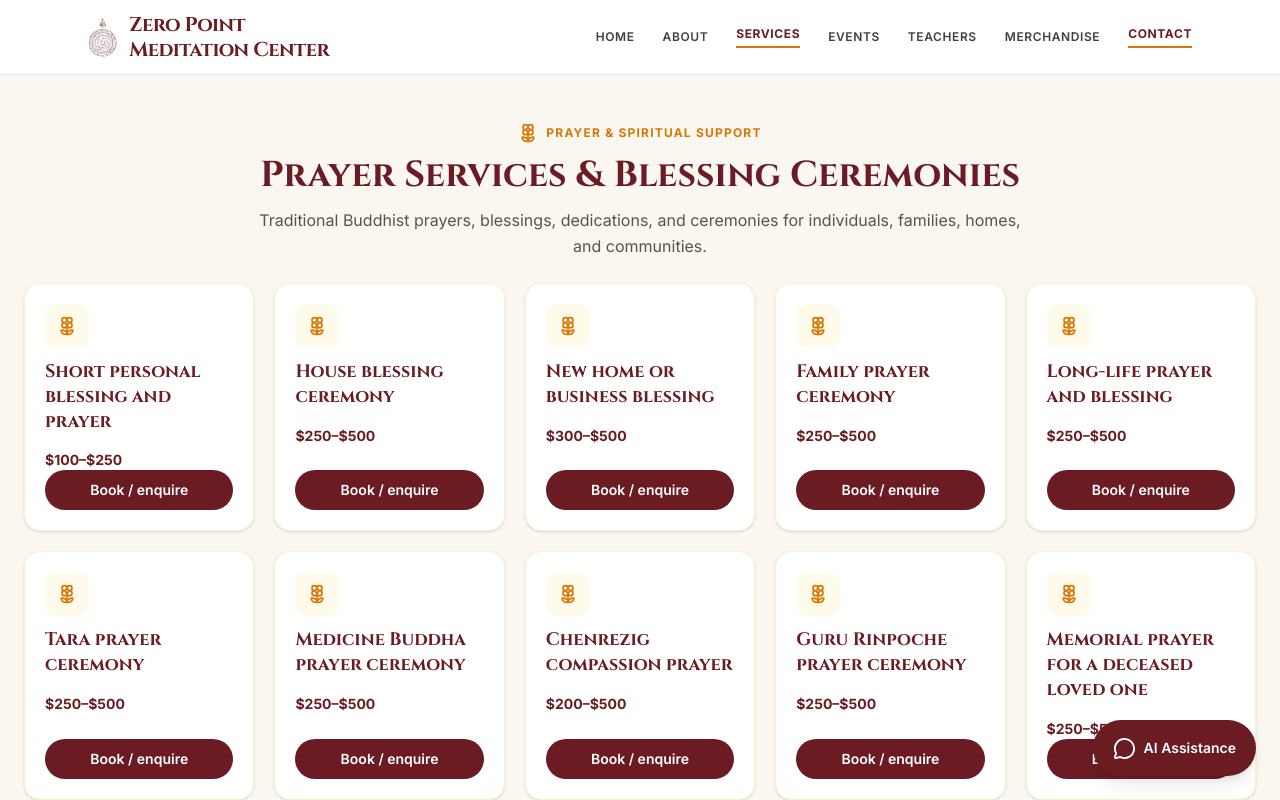
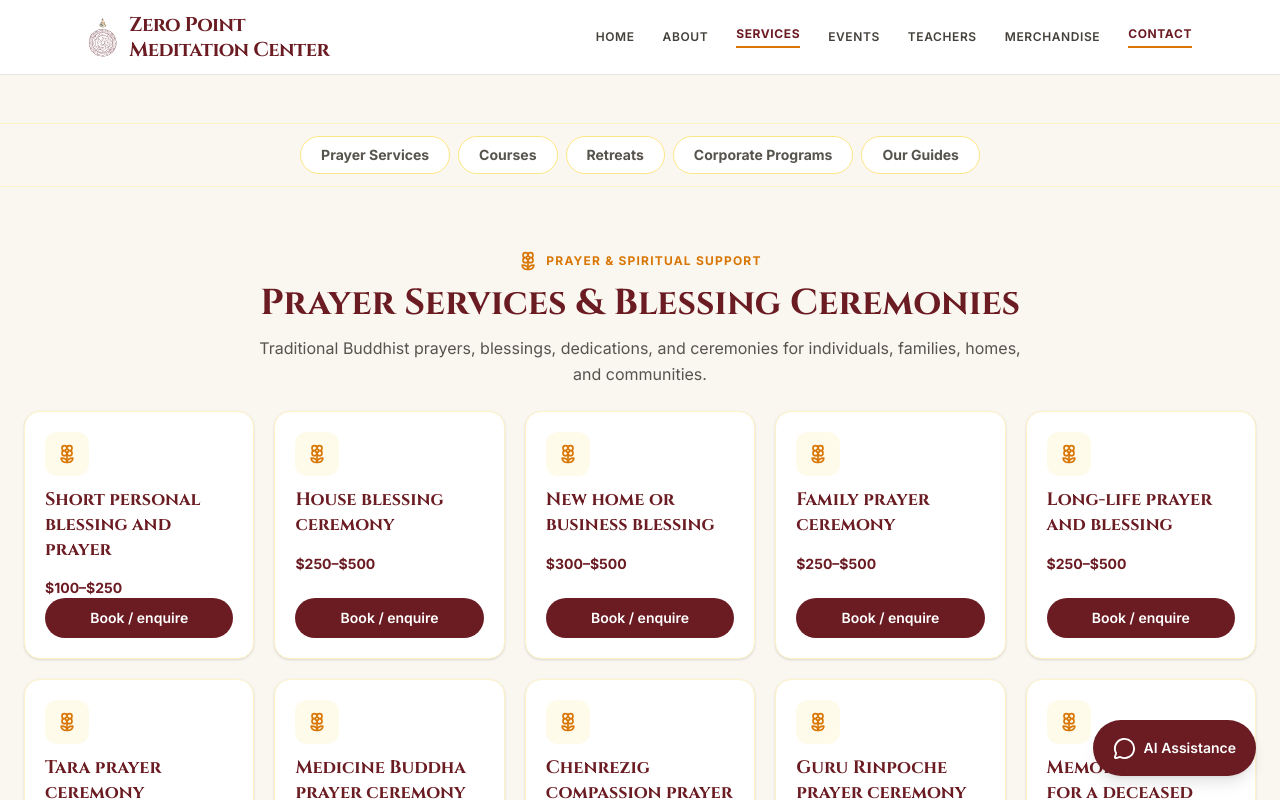
Before and after one commit to sherpaten/Zero-Point-Meditation-Center, a React (Vite) app in the folder zero-point-meditation/: page /services in a window 1280 px wide. Shown: the top 800 px of the page. Built offline with nearby package versions, Linux system fonts and the light colour scheme.

Commit message:
Add category navigation to services page

```diff
--- a/zero-point-meditation/src/pages/Services.jsx
+++ b/zero-point-meditation/src/pages/Services.jsx
@@ -62,9 +62,9 @@ const workplaceServices = [
   { name: 'Leadership and Reflective Practice Program', duration: '3 months', price: '$6,000–$12,000' },
 ];
 
-function ServiceSection({ eyebrow, title, description, icon, items, category }) {
+function ServiceSection({ id, eyebrow, title, description, icon, items, category }) {
   return (
-    <section className="space-y-6">
+    <section id={id} className="scroll-mt-32 space-y-6">
       <div className="mx-auto max-w-3xl space-y-3 text-center">
         <span className="inline-flex items-center gap-2 text-buddhist-gold font-bold text-xs uppercase tracking-widest">{icon}{eyebrow}</span>
         <h2 className="font-serif text-3xl sm:text-4xl font-bold text-buddhist-burgundy">{title}</h2>
@@ -126,7 +126,26 @@ export default function Services() {
         <meta name="twitter:description" content="Explore prayer ceremonies, Buddhist meditation courses, retreats, and workplace programs offered by Zero Point Meditation Center." />
       </Helmet>
 
+      <nav aria-label="Navigate service categories" className="sticky top-0 z-30 -mx-5 sm:-mx-6 px-5 sm:px-6 py-3 border-y border-amber-100 bg-[#FAF6F0]/95 backdrop-blur-md">
+        <div className="mx-auto flex max-w-5xl items-center justify-start sm:justify-center gap-2 overflow-x-auto">
+          {[
+            { label: 'Prayer Services', id: 'prayer-services' },
+            { label: 'Courses', id: 'courses' },
+            { label: 'Retreats', id: 'retreats' },
+            { label: 'Corporate Programs', id: 'corporate-programs' },
+            { label: 'Our Guides', id: 'our-guides' },
+          ].map((tab) => (
+            <button key={tab.id} type="button"
+              onClick={() => document.getElementById(tab.id)?.scrollIntoView({ behavior: 'smooth', block: 'start' })}
+              className="shrink-0 rounded-full border border-amber-200 bg-white px-4 sm:px-5 py-2 text-xs sm:text-sm font-bold text-stone-600 transition-colors hover:border-buddhist-burgundy hover:bg-buddhist-burgundy hover:text-white focus:outline-none focus-visible:ring-2 focus-visible:ring-buddhist-gold">
+              {tab.label}
+            </button>
+          ))}
+        </div>
+      </nav>
+
       <ServiceSection
+        id="prayer-services"
         eyebrow="Prayer & spiritual support"
         title="Prayer Services & Blessing Ceremonies"
         description="Traditional Buddhist prayers, blessings, dedications, and ceremonies for individuals, families, homes, and communities."
@@ -136,6 +155,7 @@ export default function Services() {
       />
 
       <ServiceSection
+        id="courses"
         eyebrow="Learning & practice"
         title="Meditation & Buddhist Courses"
         description="Learn meditation, Buddhist teachings, philosophy, and traditional perspectives through guided sessions and multi-session courses."
@@ -145,6 +165,7 @@ export default function Services() {
       />
 
       <ServiceSection
+        id="retreats"
         eyebrow="Practice in depth"
         title="Meditation & Buddhist Retreats"
         description="Half-day, full-day, multi-day, private, and organizational retreats for deeper study and practice."
@@ -154,6 +175,7 @@ export default function Services() {
       />
 
       <ServiceSection
+        id="corporate-programs"
         eyebrow="Organizations & leadership"
         title="Workplace & Corporate Programs"
         description="Meditation, mindfulness, compassion, ethics, and reflective leadership programs for teams and organizations."
@@ -162,7 +184,7 @@ export default function Services() {
         category={bookWorkplace}
       />
 
-      <section className="space-y-6">
+      <section id="our-guides" className="scroll-mt-32 space-y-6">
         <div className="text-center max-w-2xl mx-auto space-y-3">
           <span className="inline-flex items-center gap-2 text-buddhist-gold font-bold text-xs uppercase tracking-widest"><HandHeart size={14} /> Meet our guides</span>
           <h2 className="font-serif text-3xl sm:text-4xl font-bold text-buddhist-burgundy">Prayer & Spiritual Guidance</h2>
```
